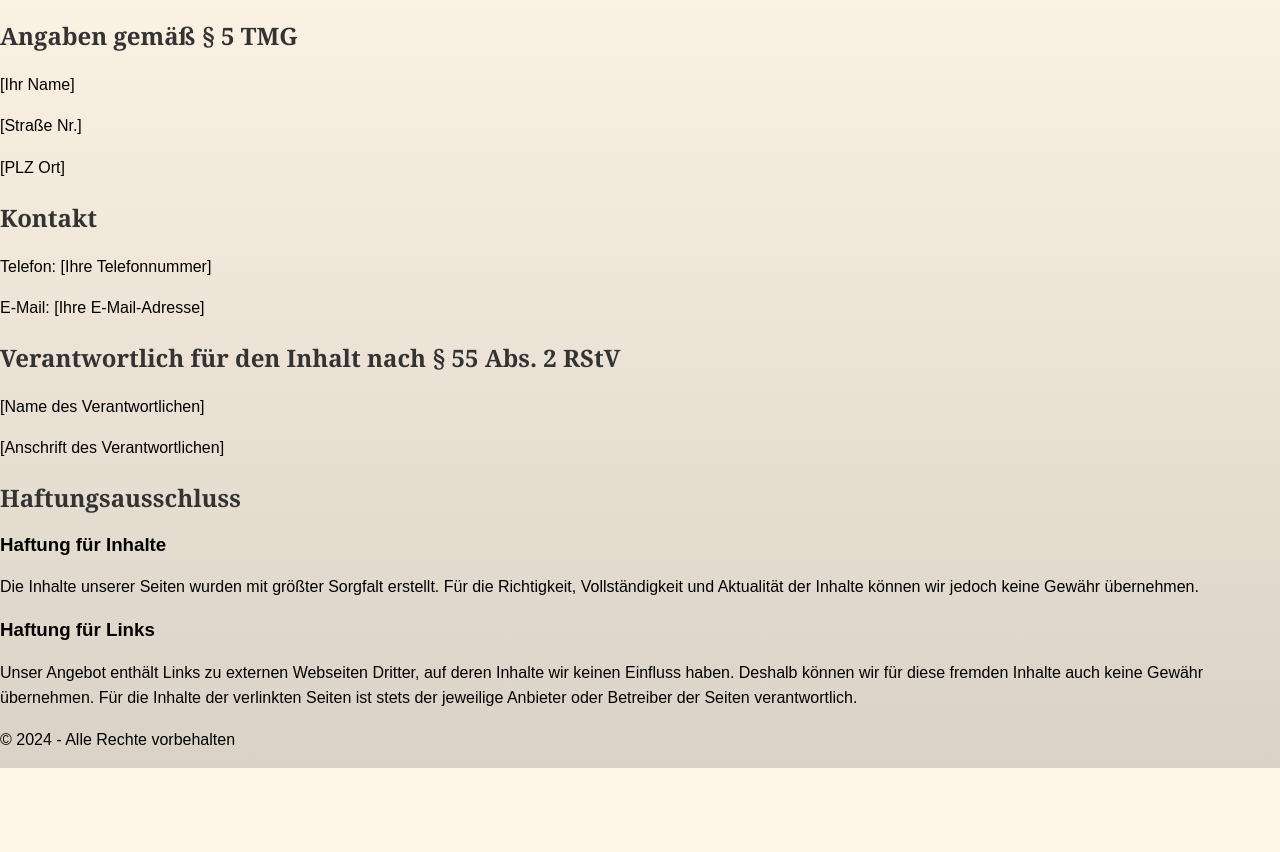
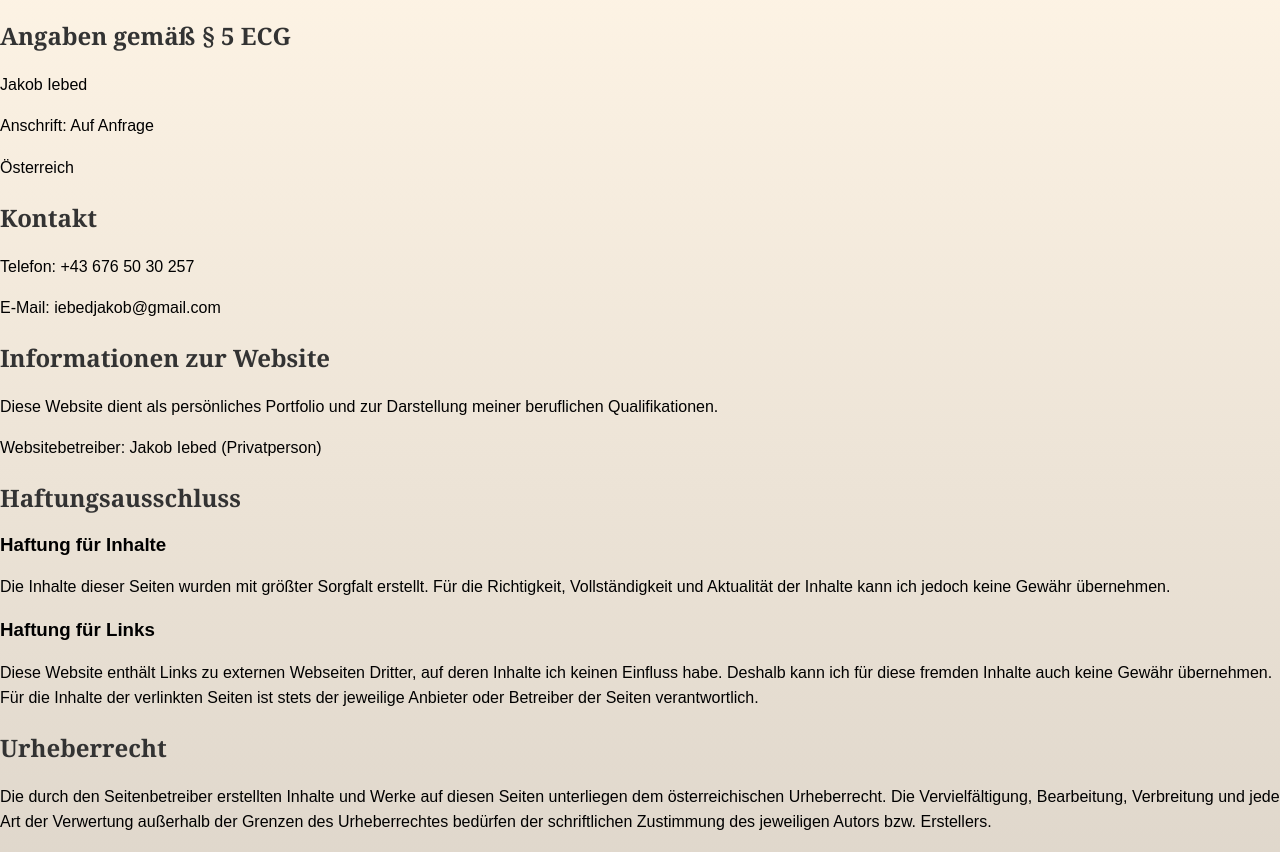
Before and after one commit to jkieb/jkieb.github.io, a plain HTML site: page impressum.html in a window 1280 px wide. Shown: the part 79-931 px from the top of the page. Before the commit the page ends 847 px from the top, so only its background shows below. Drawn offline with Linux system fonts and the light colour scheme.

Commit message:
Update email address and add Online Dispute Resolution section to Impressum

```diff
--- a/impressum.html
+++ b/impressum.html
@@ -17,36 +17,47 @@
         <h1>Impressum</h1>
 
         <section>
-            <h2>Angaben gemäß § 5 TMG</h2>
-            <p>[Ihr Name]</p>
-            <p>[Straße Nr.]</p>
-            <p>[PLZ Ort]</p>
+            <h2>Angaben gemäß § 5 ECG</h2>
+            <p>Jakob Iebed</p>
+            <p>Anschrift: Auf Anfrage</p>
+            <p>Österreich</p>
         </section>
 
         <section>
             <h2>Kontakt</h2>
-            <p>Telefon: [Ihre Telefonnummer]</p>
-            <p>E-Mail: [Ihre E-Mail-Adresse]</p>
+            <p>Telefon: +43 676 50 30 257</p>
+            <p>E-Mail: iebedjakob@gmail.com</p>
         </section>
 
         <section>
-            <h2>Verantwortlich für den Inhalt nach § 55 Abs. 2 RStV</h2>
-            <p>[Name des Verantwortlichen]</p>
-            <p>[Anschrift des Verantwortlichen]</p>
+            <h2>Informationen zur Website</h2>
+            <p>Diese Website dient als persönliches Portfolio und zur Darstellung meiner beruflichen Qualifikationen.</p>
+            <p>Websitebetreiber: Jakob Iebed (Privatperson)</p>
         </section>
 
         <section>
             <h2>Haftungsausschluss</h2>
             <h3>Haftung für Inhalte</h3>
-            <p>Die Inhalte unserer Seiten wurden mit größter Sorgfalt erstellt. Für die Richtigkeit, Vollständigkeit und Aktualität der Inhalte können wir jedoch keine Gewähr übernehmen.</p>
+            <p>Die Inhalte dieser Seiten wurden mit größter Sorgfalt erstellt. Für die Richtigkeit, Vollständigkeit und Aktualität der Inhalte kann ich jedoch keine Gewähr übernehmen.</p>
 
             <h3>Haftung für Links</h3>
-            <p>Unser Angebot enthält Links zu externen Webseiten Dritter, auf deren Inhalte wir keinen Einfluss haben. Deshalb können wir für diese fremden Inhalte auch keine Gewähr übernehmen. Für die Inhalte der verlinkten Seiten ist stets der jeweilige Anbieter oder Betreiber der Seiten verantwortlich.</p>
+            <p>Diese Website enthält Links zu externen Webseiten Dritter, auf deren Inhalte ich keinen Einfluss habe. Deshalb kann ich für diese fremden Inhalte auch keine Gewähr übernehmen. Für die Inhalte der verlinkten Seiten ist stets der jeweilige Anbieter oder Betreiber der Seiten verantwortlich.</p>
+        </section>
+
+        <section>
+            <h2>Urheberrecht</h2>
+            <p>Die durch den Seitenbetreiber erstellten Inhalte und Werke auf diesen Seiten unterliegen dem österreichischen Urheberrecht. Die Vervielfältigung, Bearbeitung, Verbreitung und jede Art der Verwertung außerhalb der Grenzen des Urheberrechtes bedürfen der schriftlichen Zustimmung des jeweiligen Autors bzw. Erstellers.</p>
+        </section>
+
+        <section>
+            <h2>Online-Streitbeilegung gemäß Art. 14 Abs. 1 ODR-VO</h2>
+            <p>Die Europäische Kommission stellt eine Plattform zur Online-Streitbeilegung (OS) bereit, die Sie unter <a href="http://ec.europa.eu/consumers/odr/" target="_blank" rel="noopener noreferrer">http://ec.europa.eu/consumers/odr/</a> finden.</p>
+            <p>Ich bin nicht verpflichtet und nicht bereit, an einem Streitbeilegungsverfahren vor einer Verbraucherschlichtungsstelle teilzunehmen.</p>
         </section>
     </main>
 
     <footer>
-        <p>&copy; 2024 - Alle Rechte vorbehalten</p>
+        <p>&copy; 2024 Jakob Iebed</p>
     </footer>
 </body>
 </html>
```
Also changed, not shown: index.html (+1 -1 lines).
